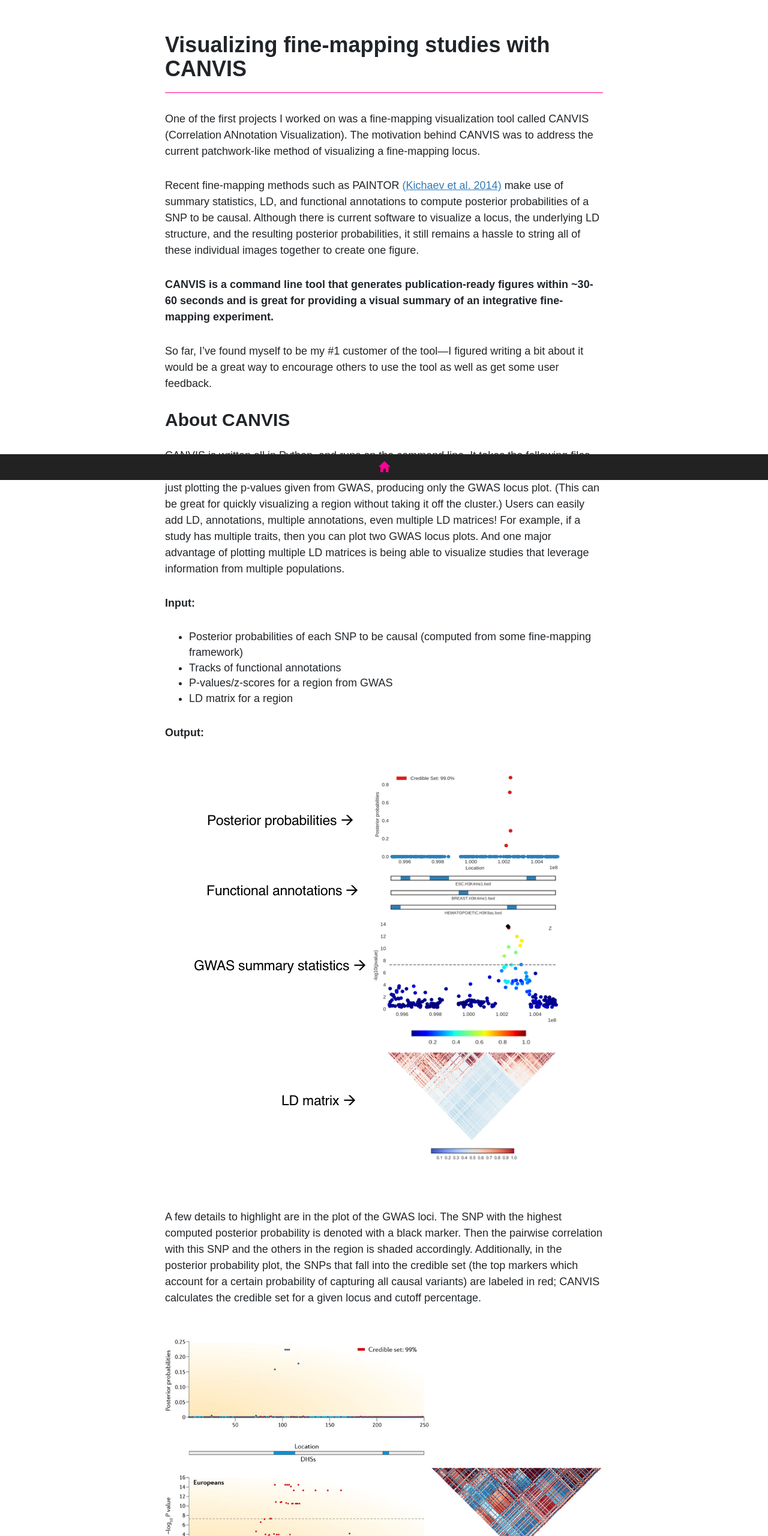
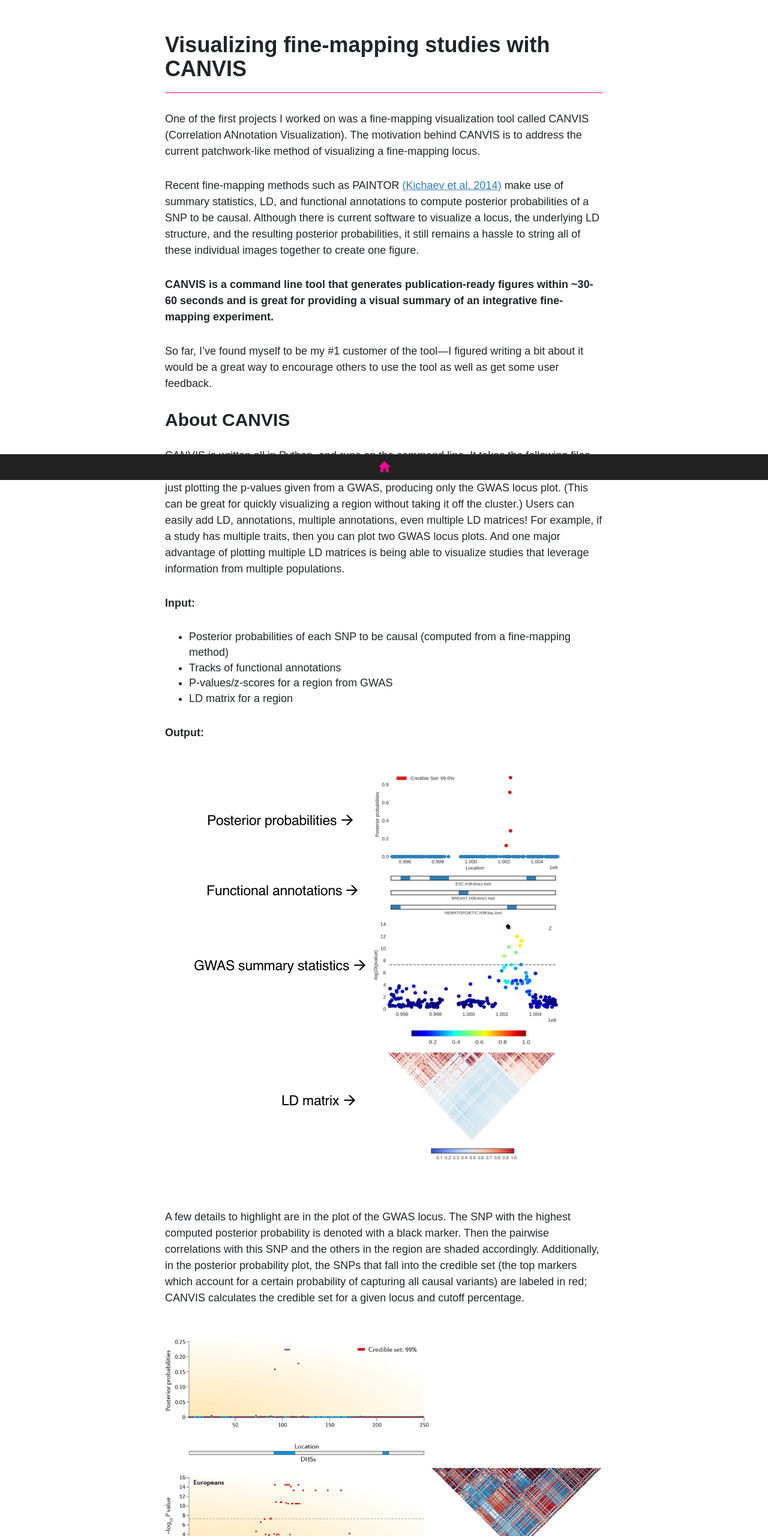
Before and after one commit to ruthjohnson95/ruthjohnson.me, a website: page canvis.html in a window 1280 px wide. Shown: the top 2560 px of the page at 60% size. Drawn offline with nearby package versions, Linux system fonts and the light colour scheme.

Commit message:
fixed wording of canvis blog

```diff
--- a/canvis.html
+++ b/canvis.html
@@ -51,7 +51,7 @@
 
             <p class="post">
               One of the first projects I worked on was a fine-mapping visualization tool called CANVIS
-              (Correlation ANnotation Visualization). The motivation behind CANVIS was to address the current patchwork-like method of visualizing a fine-mapping locus.
+              (Correlation ANnotation Visualization). The motivation behind CANVIS is to address the current patchwork-like method of visualizing a fine-mapping locus.
             </p>
 
             <p class="post">
@@ -77,7 +77,7 @@
 
             <p class="post">
               CANVIS is written all in Python, and runs on the command line. It takes the following files listed below. The output
-              is an SVG file with plots of the input data. The most basic image is just plotting the p-values given from GWAS,
+              is an SVG file with plots of the input data. The most basic image is just plotting the p-values given from a GWAS,
               producing only the GWAS locus plot. (This can be great for quickly visualizing a region without taking it off the cluster.)
               Users can easily add LD, annotations, multiple annotations, even multiple LD matrices! For example, if a study has multiple
               traits, then you can plot two GWAS locus plots. And one major advantage of plotting multiple
@@ -87,7 +87,7 @@
             <p><b>Input:</b></p>
 
             <ul>
-              <li>Posterior probabilities of each SNP to be causal (computed from some fine-mapping framework) </li>
+              <li>Posterior probabilities of each SNP to be causal (computed from a fine-mapping method) </li>
               <li>Tracks of functional annotations </li>
               <li>P-values/z-scores for a region from GWAS</li>
               <li>LD matrix for a region</li>
@@ -101,7 +101,12 @@
             </a>
 
             <p class="post">
-              A few details to highlight are in the plot of the GWAS loci. The SNP with the highest computed posterior probability is denoted with a black marker. Then the pairwise correlation with this SNP and the others in the region is shaded accordingly. Additionally, in the posterior probability plot, the SNPs that fall into the credible set (the top markers which account for a certain probability of capturing all causal variants) are labeled in red; CANVIS calculates the credible set for a given locus and cutoff percentage.
+              A few details to highlight are in the plot of the GWAS locus.
+              The SNP with the highest computed posterior probability is denoted with a black marker.
+              Then the pairwise correlations with this SNP and the others in the region are shaded accordingly.
+              Additionally, in the posterior probability plot, the SNPs that fall into the credible set
+              (the top markers which account for a certain probability of capturing all causal variants)
+              are labeled in red; CANVIS calculates the credible set for a given locus and cutoff percentage.
             </p>
 
             <br>
@@ -117,8 +122,8 @@
             <h2>How it works</h2>
 
             <p class="post">
-               Matplotlib is amazing, but on its own there are a few hurdles. The posterior probability and GWAS plot are the standard scatterplots
-               from matplotlib. The annotation bars are actually color bars also created from matplotlib. Then the correlation matrix
+               Matplotlib is amazing, but on its own there are a few hurdles. The posterior probability and GWAS plots are the standard scatterplots
+               from matplotlib. The annotation bars are actually colorbars also created from matplotlib. Then the correlation matrix
                is created using the <a href="https://seaborn.pydata.org/">seaborn</a> library (I’ve yet to find a better Python library that can produce more beautiful
                correlation matrices).
              </p>
--- a/css/style.css
+++ b/css/style.css
@@ -7,10 +7,6 @@ p, h1, h2, h3, h4, h5{
   font-family: Menlo, Monaco, "Consolas", "Courier New", "Courier";
   color: white; /* #092930 */
   font-size: 16px;
-}
-
-a{
-  color: #222;
 }
 
 .affix {
```
